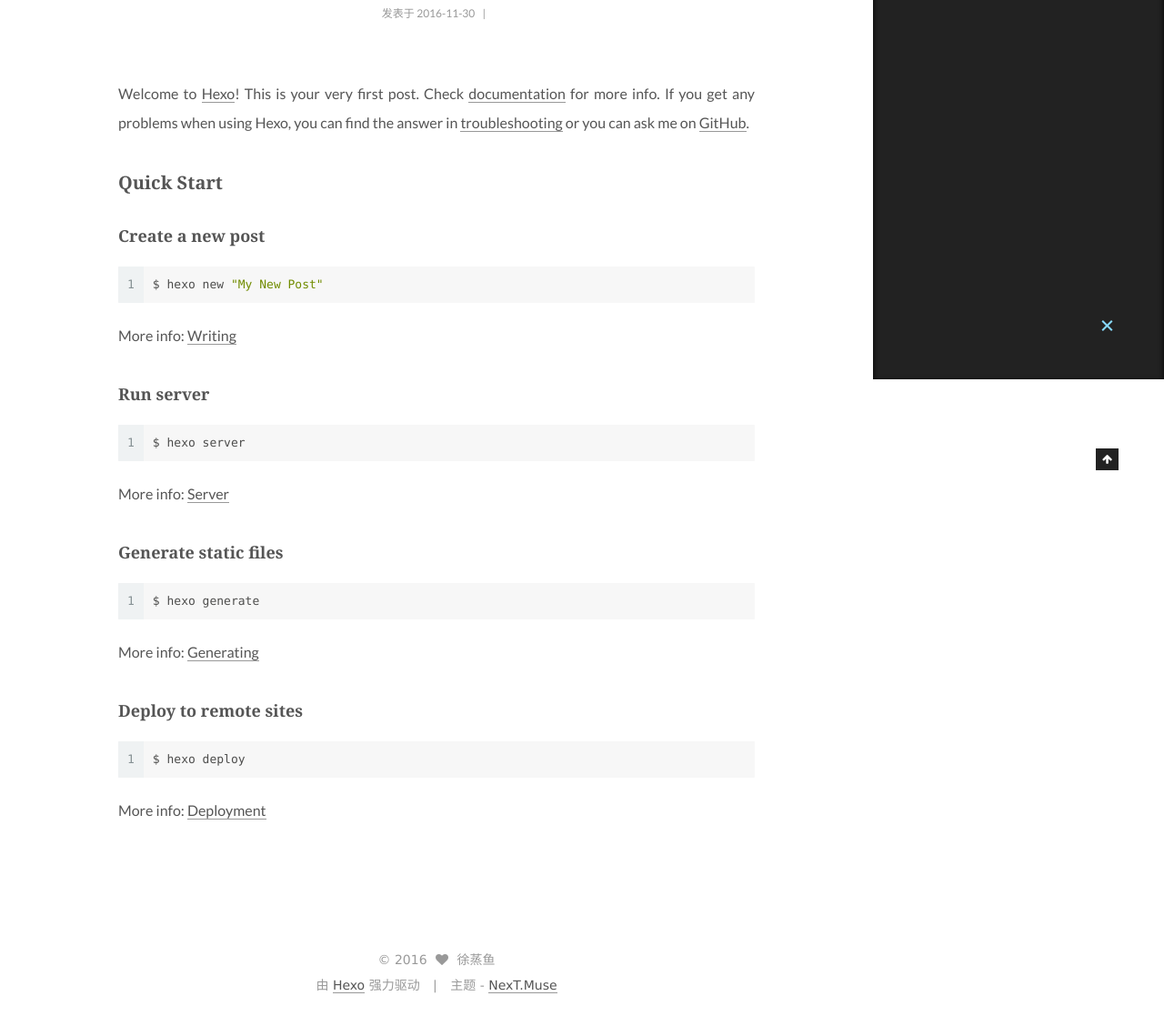
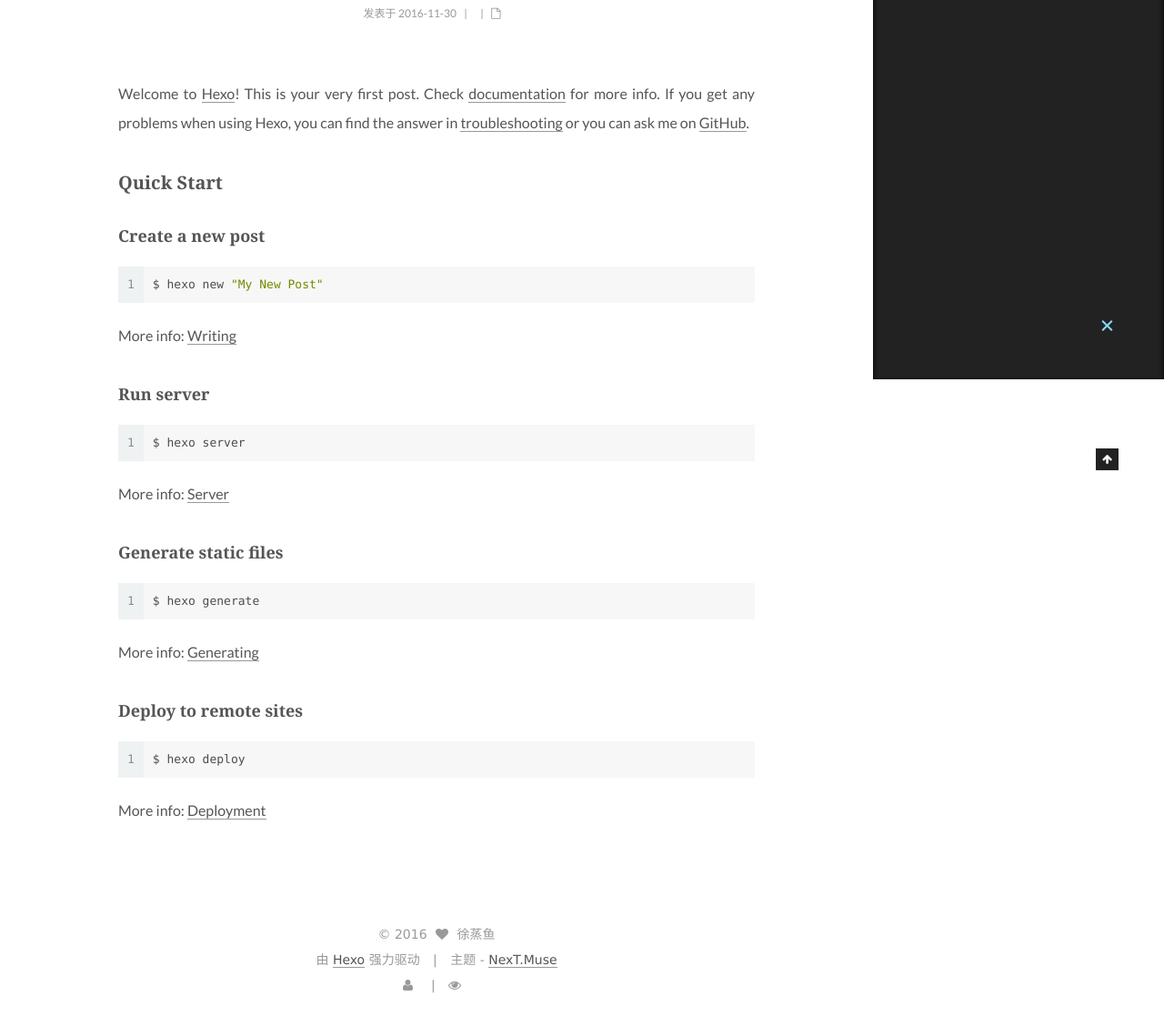
Before and after one commit to ANIPLEX/ANIPLEX.github.io, a plain HTML site: page 2016/11/30/hello-world/index.html in a window 1280 px wide. Shown: the part 383-1500 px from the top of the page at 91% size. Drawn offline with Linux system fonts and the light colour scheme; some packages are replaced by stand-ins of ours; a script that the page names is missing.

Commit message:
Site updated: 2016-11-30 16:17:50

```diff
--- a/2016/11/30/hello-world/index.html
+++ b/2016/11/30/hello-world/index.html
@@ -357,6 +357,11 @@ Quick">
 
 
 
+            <span class="post-meta-divider">|</span>
+            <span class="page-pv"><i class="fa fa-file-o"></i>
+            <span class="busuanzi-value" id="busuanzi_value_page_pv" ></span>
+            </span>
+
 
 
 
@@ -551,6 +556,22 @@ Quick">
 
 
 
+<div class="busuanzi-count">
+
+  <script async src="https://dn-lbstatics.qbox.me/busuanzi/2.3/busuanzi.pure.mini.js"></script>
+
+
+    <span class="site-uv"><i class="fa fa-user"></i><span class="busuanzi-value" id="busuanzi_value_site_uv"></span></span>
+
+
+
+    <span class="site-pv"><i class="fa fa-eye"></i><span class="busuanzi-value" id="busuanzi_value_site_pv"></span></span>
+
+
+</div>
+
+
+
 
       </div>
     </footer>
```
Also changed, not shown: archives/2016/11/index.html (+16 -0 lines), archives/2016/index.html (+16 -0 lines), archives/index.html (+16 -0 lines), index.html (+16 -0 lines).
